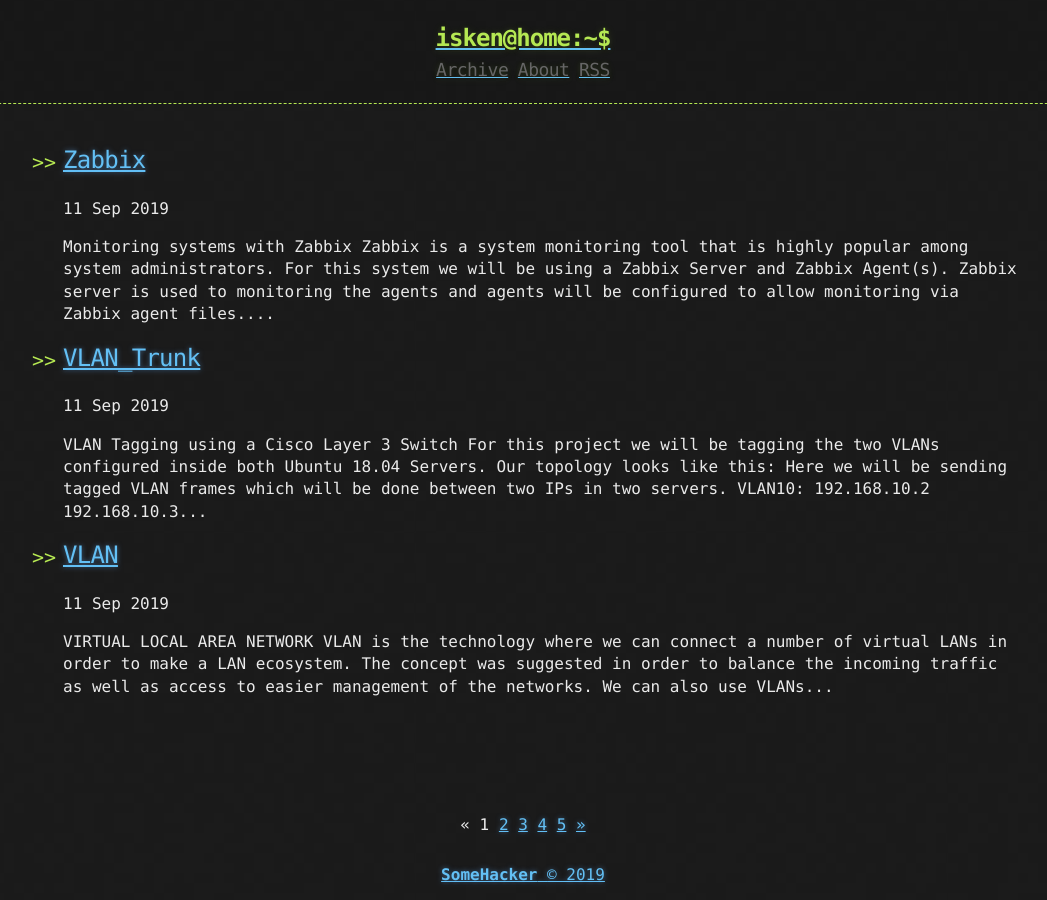
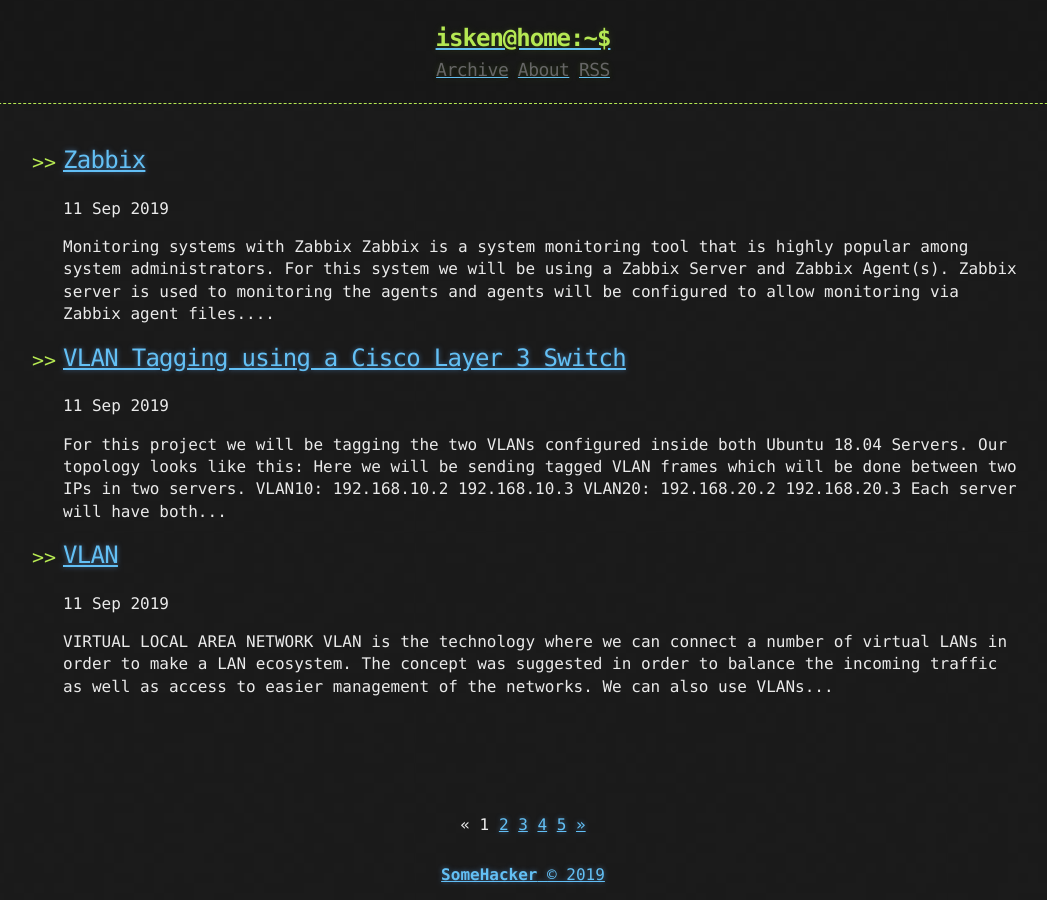
Before and after one commit to iskenyildiz/iskenhub.info, a Jekyll site: the page built from index.html, in a window 1280 px wide. Shown: the whole page, without its empty margins (117-1164 px from the left). Built offline with Jekyll 4.4.1, drawn with Linux system fonts in a browser that asks for light colours; the list of posts is cut into pages by our own code.

Commit message:
Update 2019-09-12-VLAN_Trunk.markdown

```diff
--- a/_posts/2019-09-12-VLAN_Trunk.markdown
+++ b/_posts/2019-09-12-VLAN_Trunk.markdown
@@ -1,11 +1,11 @@
 ---
 layout: post
-title:  "VLAN_Trunk"
+title:  "VLAN Tagging using a Cisco Layer 3 Switch"
 date:   2019-09-11 17:31:21 +0300
 categories: jekyll update
 ---
 
-# VLAN Tagging using a Cisco Layer 3 Switch
+
 
 For this project we will be tagging the two VLANs configured inside both Ubuntu 18.04 Servers.
 
```
